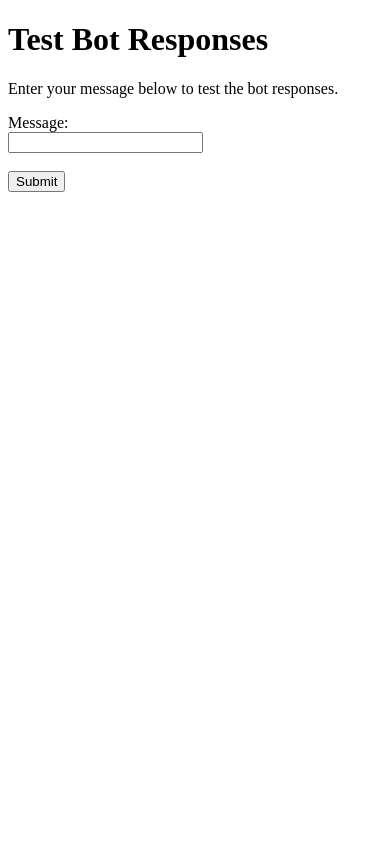
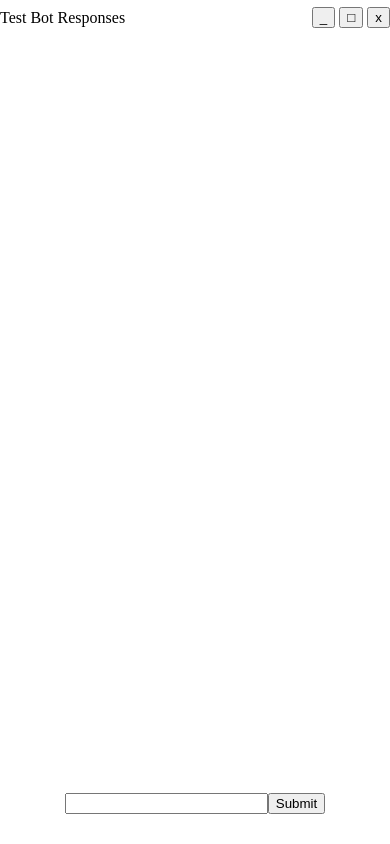
Before and after one commit to sandunwira/Nova, a website: page src/index.html in a window 390 px wide. Drawn offline with Linux system fonts and the light colour scheme.

Commit message:
Basic App Frontend Structure

```diff
--- a/src-tauri/tauri.conf.json
+++ b/src-tauri/tauri.conf.json
@@ -96,12 +96,12 @@
     "windows": [
       {
         "title": "Nova",
-        "minWidth": 700,
-        "minHeight": 500,
+        "minWidth": 800,
+        "minHeight": 600,
         "fullscreen": false,
         "focus": true,
         "resizable": true,
-        "decorations": true,
+        "decorations": false,
         "center": true
       }
     ],
--- a/src/functions.js
+++ b/src/functions.js
@@ -642,6 +642,9 @@ document.addEventListener('DOMContentLoaded', async function () {
 					botResponseDiv.innerHTML = 'Nova: ' + response;
 					chatResponses.appendChild(botResponseDiv);
 				}
+
+				const chatResponsesContainer = document.getElementById('chatResponsesContainer');
+				chatResponsesContainer.scrollTop = chatResponsesContainer.scrollHeight;
 			} catch (error) {
 				console.error('Error processing query:', error);
 
--- a/src/index.html
+++ b/src/index.html
@@ -24,17 +24,29 @@
 </head>
 
 <body>
-	<h1>Test Bot Responses</h1>
-	<p>Enter your message below to test the bot responses.</p>
-	<form id="chatForm">
-		<label for="chatMessage">Message:</label><br>
-		<input type="text" id="chatMessage" name="message" autocomplete="off"><br><br>
-		<input type="submit" id="chatFormSubmitBtn" value="Submit">
+	<div class="containerBlock" style="position: fixed; top: 0; left: 0; height: 100vh; width: 100%;">
+		<div class="titlebar" style="height: 35px; display: flex; flex-direction: row; align-items: center; justify-content: space-between;">
+			<p>Test Bot Responses</p>
+			<div class="titlebarButtons">
+				<button id="titlebar-minimize">_</button>
+				<button id="titlebar-maximize">□</button>
+				<button id="titlebar-close">x</button>
+			</div>
+		</div>
 
-		<div id="chatResponses" style="display: flex; flex-direction: column; width: 100%;"></div>
-	</form>
+		<div class="container" style="height: calc(100% - 35px); display: flex; flex-direction: column; align-items: center; justify-content: center;">
+			<div id="chatResponsesContainer" style="height: 90%; width: 100%; overflow: auto;">
+				<div id="chatResponses" style="display: flex; flex-direction: column; width: 100%;"></div>
+			</div>
 
-	<p id="botResponse"></p>
+			<div class="chatFormContainer" style="height: 10%; width: 100%; display: flex; flex-direction: column; align-items: center; justify-content: center;">
+				<form id="chatForm" style="width: 100%; display: flex; flex-direction: row; align-items: center; justify-content: center;">
+					<input type="text" id="chatMessage" name="message" autocomplete="off">
+					<input type="submit" id="chatFormSubmitBtn" value="Submit">
+				</form>
+			</div>
+		</div>
+	</div>
 </body>
 
 </html>
--- a/src/main.js
+++ b/src/main.js
@@ -1 +1,5 @@
-// const { appWindow } = window.__TAURI__.window;
+const { appWindow } = window.__TAURI__.window;
+
+document.getElementById('titlebar-minimize').addEventListener('click', () => appWindow.minimize());
+document.getElementById('titlebar-maximize').addEventListener('click', () => appWindow.toggleMaximize());
+document.getElementById('titlebar-close').addEventListener('click', () => appWindow.hide());
```
